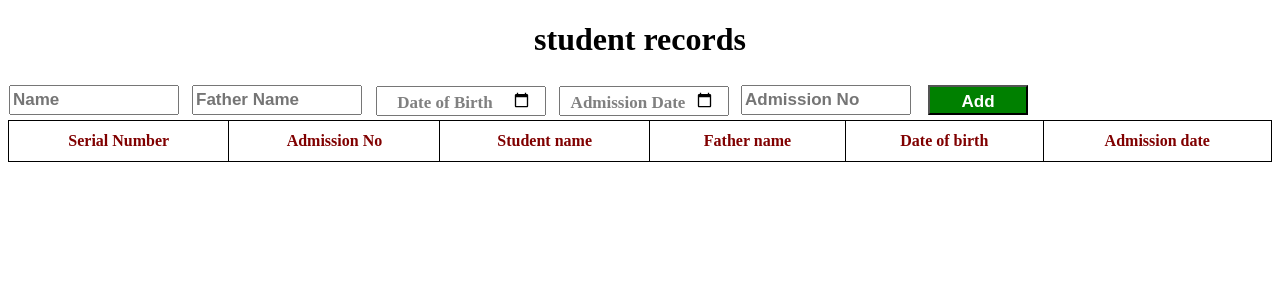
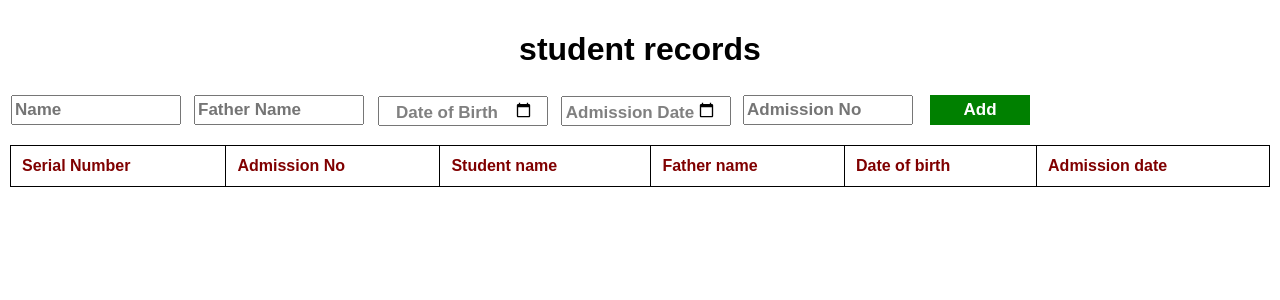
Before and after one commit to AbdulAziz-cs-cs/school_management_system, a FastAPI app: page /students-page in a window 1280 px wide. Shown: the top 300 px of the page. Run offline with FastAPI, Linux system fonts and the light colour scheme; data that the repository does not hold is empty.

Commit message:
update student record page for mobile view

```diff
--- a/frontend/static/css/studentrecords.css
+++ b/frontend/static/css/studentrecords.css
@@ -1,26 +1,44 @@
-.topbar{
+* {
+    box-sizing: border-box;
+}
+
+body {
+    margin: 0;
+    padding: 10px;
+    font-family: Arial, sans-serif;
+}
+
+.topbar {
     background-color: blue;
     /* color: aliceblue; */
 }
 
-h1{
+h1 {
     text-align: center;
 }
 
-table{
-    width:100%;
+/* ================= TABLE DESKTOP ================= */
+.table-container {
+    width: 100%;
+    margin-top: 15px;
+}
+
+table {
+    width: 100%;
     border-collapse: collapse;
+}
 
-}
-th, td{
+th, td {
     border: 1px solid black;
     padding: 11px;
+    text-align: left;
+}
 
-}
-th{
+th {
     color: maroon;
 }
 
+/* ================= INPUTS & BUTTONS DESKTOP ================= */
 input {
     color: black;
     width: 170px;
@@ -44,18 +60,20 @@ button {
     font-weight: bold;
     font-size: 17px;
     box-sizing: border-box;
-    align-items: left;
+    cursor: pointer;
+    border: none;
 }
-button:hover{
+
+button:hover {
     background-color: darkgreen;
-    cursor: pointer;
 }
+
 .input-row {
     color: black;
     display: flex;
     align-items: center;
     gap: 11px;
-    margin: 0px 0px 0px;
+    margin: 0px 0px 10px 0px;
 }
 
 .input-row > input {
--- a/frontend/templates/studentrecords.html
+++ b/frontend/templates/studentrecords.html
@@ -1,19 +1,17 @@
 <!DOCTYPE html>
-<html>
+<html lang="en">
 <head>
-
     <meta name="viewport" content="width=device-width, initial-scale=1.0">
-
+    <meta charset="UTF-8">
     <title>student records</title>
     <link rel="stylesheet" href="/static/css/studentrecords.css">
 </head>
 <body>
 
     <h1>student records</h1>
+
     <div class="input-row">
-
         <input type="text" id="name" placeholder="Name">
-
         <input type="text" id="father_name" placeholder="Father Name">
 
         <div class="date-input">
@@ -27,27 +25,25 @@
         </div>
 
         <input type="text" id="adm_no" placeholder="Admission No">
-    <button id="adbtn">Add</button>
-
+        <button id="adbtn" type="button">Add</button>
     </div>
 
+    <div class="table-container">
         <table>
+            <thead>
                 <tr>
-
                     <th>Serial Number</th>
                     <th>Admission No</th>
                     <th>Student name</th>
                     <th>Father name</th>
                     <th>Date of birth</th>
                     <th>Admission date</th>
-
                 </tr>
-
+            </thead>
             <tbody id="tablebody"></tbody>
         </table>
-
+    </div>
 
     <script src="/static/js/studentrecords.js"></script>
-
 </body>
 </html>
```
Also changed, not shown: other parts of frontend/static/css/studentrecords.css (+47 -5 lines). Lines whose indentation alone changed are shown as unchanged.
